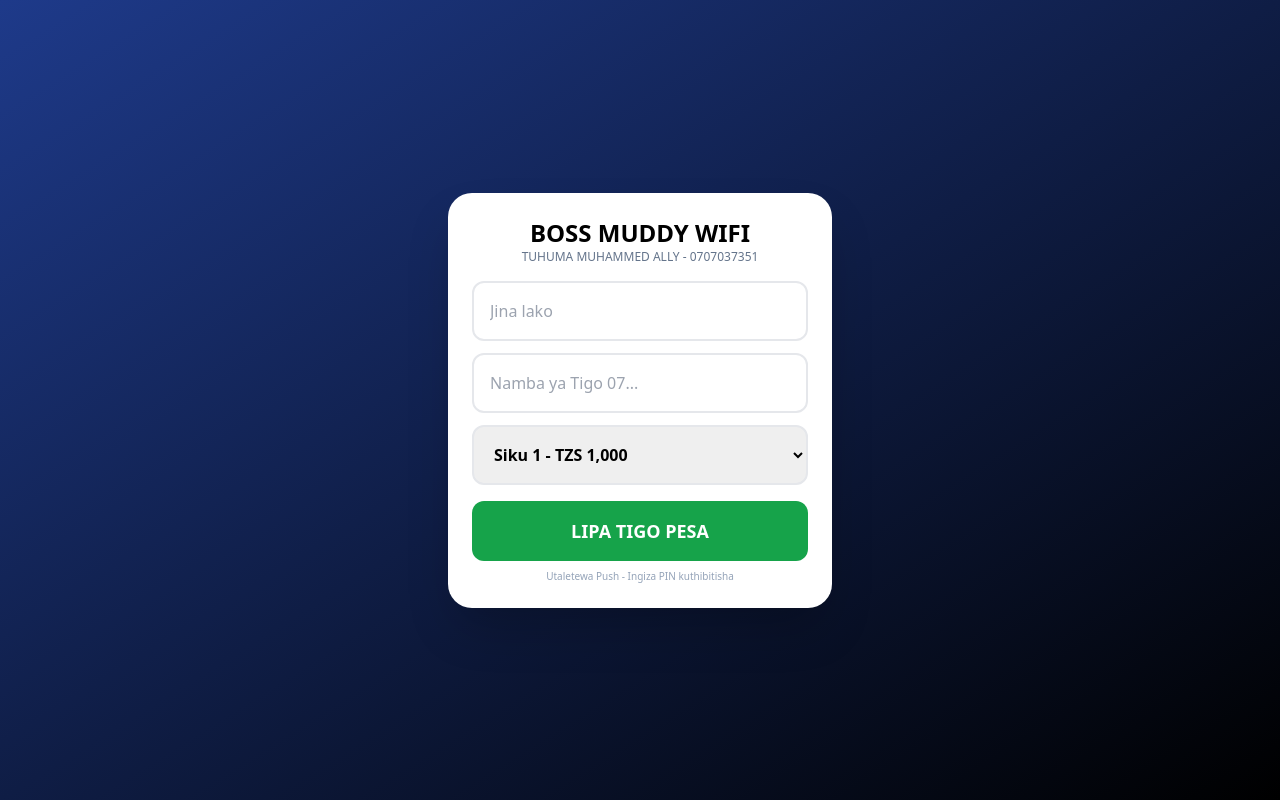
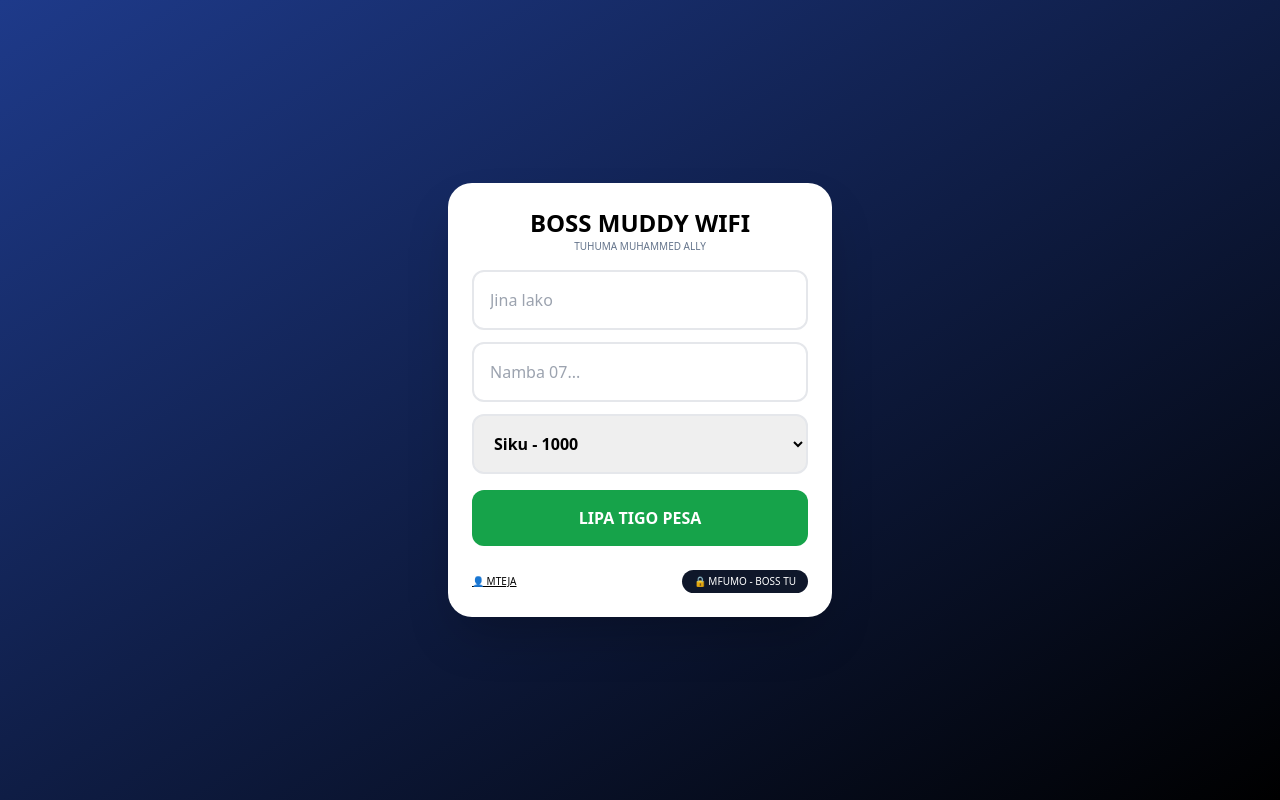
Before and after one commit to muhammedwaziri34-oss/boss-muddy, a Flask app: page / in a window 1280 px wide. Run offline with Flask 3, Linux system fonts and the light colour scheme; some libraries are stand-ins or nearby versions.

Commit message:
Update index.html

```diff
--- a/templates/index.html
+++ b/templates/index.html
@@ -1,55 +1,58 @@
 <!DOCTYPE html>
-<html lang="sw">
-<head>
-<meta charset="UTF-8"><meta name="viewport" content="width=device-width,initial-scale=1">
-<script src="https://cdn.tailwindcss.com"></script>
-<title>Boss Muddy - WIFI</title>
-</head>
+<html lang="sw"><head><meta charset="UTF-8"><meta name="viewport" content="width=device-width,initial-scale=1"><script src="https://cdn.tailwindcss.com"></script><title>Boss Muddy WIFI</title></head>
 <body class="bg-gradient-to-br from-blue-900 to-black min-h-screen flex items-center justify-center p-4 text-white">
 <div class="bg-white text-black w-full max-w-sm rounded-3xl p-6 shadow-2xl">
+
+<!-- LOGO -->
 <h1 class="text-2xl font-black text-center">BOSS MUDDY WIFI</h1>
-<p class="text-center text-xs text-slate-500">TUHUMA MUHAMMED ALLY - 0707037351</p>
+<p class="text-center text-[10px] text-slate-500">TUHUMA MUHAMMED ALLY</p>
 
-<div id="formDiv">
-<input id="jina" placeholder="Jina lako" class="w-full p-4 border-2 rounded-xl mt-4" required>
-<input id="simu" placeholder="Namba ya Tigo 07..." class="w-full p-4 border-2 rounded-xl mt-3" required>
-<select id="aina" class="w-full p-4 border-2 rounded-xl mt-3 font-bold">
-<option value="siku">Siku 1 - TZS 1,000</option>
-<option value="mwezi">Mwezi - TZS 10,000</option>
-</select>
-<button onclick="lipa()" id="btnLipa" class="w-full bg-green-600 text-white p-4 rounded-xl mt-4 font-black text-lg">LIPA TIGO PESA</button>
-<p class="text-[10px] text-center mt-2 text-slate-400">Utaletewa Push - Ingiza PIN kuthibitisha</p>
+<!-- ===== 1. SEHEMU YA MTEJA (NJE) ===== -->
+<div id="mtejaDiv">
+<input id="jina" placeholder="Jina lako" class="w-full p-4 border-2 rounded-xl mt-4">
+<input id="simu" placeholder="Namba 07..." class="w-full p-4 border-2 rounded-xl mt-3">
+<select id="aina" class="w-full p-4 border-2 rounded-xl mt-3 font-bold"><option value="siku">Siku - 1000</option><option value="mwezi">Mwezi - 10000</option></select>
+<button onclick="lipa()" id="btnLipa" class="w-full bg-green-600 text-white p-4 rounded-xl mt-4 font-black">LIPA TIGO PESA</button>
+<div id="successDiv" class="hidden text-center mt-4"><div class="bg-black text-yellow-400 text-3xl font-black p-4 rounded-xl" id="passShow"></div><p class="text-xs mt-2">WIFI: BossMuddy-WIFI</p></div>
 </div>
 
-<div id="successDiv" class="hidden text-center">
-<div class="text-6xl">✅</div>
-<h2 class="text-xl font-black mt-2">MALIPO YAMEFANIKIWA!</h2>
-<p class="text-sm mt-2">Password yako ya WIFI ni:</p>
-<div class="bg-black text-yellow-400 text-3xl font-black p-4 rounded-xl mt-3 tracking-widest" id="passShow">BOSS15</div>
-<p class="text-xs mt-3">Unganisha WIFI: <b>BossMuddy-WIFI</b></p>
-<button onclick="location.reload()" class="mt-4 text-xs underline">Rudi</button>
+<!-- ===== 2. SEHEMU YA ADMIN (NDANI YA APP HIYO HIYO) ===== -->
+<div id="adminLoginDiv" class="hidden">
+<h2 class="font-black text-center mt-2">INGIA NDANI - MFUMO</h2>
+<input id="adminUser" value="boss" placeholder="Username" class="w-full p-3 border-2 rounded-xl mt-3">
+<input id="adminPass" type="password" placeholder="Password" class="w-full p-3 border-2 rounded-xl mt-3">
+<button onclick="ingiaAdmin()" class="w-full bg-black text-white p-3 rounded-xl mt-3 font-bold">INGIA MFUMO</button>
+<p id="adminError" class="text-red-600 text-xs text-center mt-2 hidden">Password si sahihi!</p>
+</div>
+
+<div id="adminDashDiv" class="hidden text-left text-xs"></div>
+
+<!-- ===== BUTTON YA KUBADILISHA ===== -->
+<div class="flex justify-between mt-6 text-[10px]">
+<button onclick="showMteja()" class="underline">👤 MTEJA</button>
+<button onclick="showAdminLogin()" class="bg-slate-900 text-white px-3 py-1 rounded-full">🔒 MFUMO - BOSS TU</button>
 </div>
 
 </div>
 
 <script>
+function showMteja(){document.getElementById('mtejaDiv').classList.remove('hidden'); document.getElementById('adminLoginDiv').classList.add('hidden');}
+function showAdminLogin(){document.getElementById('mtejaDiv').classList.add('hidden'); document.getElementById('adminLoginDiv').classList.remove('hidden');}
+
 async function lipa(){
- const jina=document.getElementById('jina').value;
- const simu=document.getElementById('simu').value;
- const aina=document.getElementById('aina').value;
- if(!jina ||!simu){alert('Weka Jina na Namba!'); return;}
- const amount = aina==='siku'?1000:10000;
+ const jina=document.getElementById('jina').value; const simu=document.getElementById('simu').value; const aina=document.getElementById('aina').value;
+ if(!jina||!simu){alert('Weka Jina na Simu'); return;}
  document.getElementById('btnLipa').innerText='Inatuma Push...';
- try{
-  const res = await fetch('/api/lipa-push',{method:'POST',headers:{'Content-Type':'application/json'},body:JSON.stringify({phone:simu, amount:amount, jina:jina})});
-  const data = await res.json();
-  if(data.success){
-   document.getElementById('formDiv').classList.add('hidden');
-   document.getElementById('successDiv').classList.remove('hidden');
-   document.getElementById('passShow').innerText=data.password;
-  }else{alert('Imeshindikana'); document.getElementById('btnLipa').innerText='LIPA TIGO PESA';}
- }catch(e){alert('Error: '+e); document.getElementById('btnLipa').innerText='LIPA TIGO PESA';}
+ const res=await fetch('/api/lipa-push',{method:'POST',headers:{'Content-Type':'application/json'},body:JSON.stringify({phone:simu,amount:aina==='siku'?1000:10000,jina:jina})});
+ const data=await res.json();
+ document.getElementById('successDiv').classList.remove('hidden');
+ document.getElementById('passShow').innerText=data.password;
+ document.getElementById('btnLipa').innerText='LIPA TENA';
+}
+async function ingiaAdmin(){
+ const user=document.getElementById('adminUser').value; const pass=document.getElementById('adminPass').value;
+ const res=await fetch('/admin/login',{method:'POST',headers:{'Content-Type':'application/x-www-form-urlencoded'},body:`user=${user}&pass=${pass}`});
+ if(res.redirected || res.url.includes('/admin')){ window.location.href='/admin'; } else { document.getElementById('adminError').classList.remove('hidden'); }
 }
 </script>
-</body>
-</html>
+</body></html>
```
